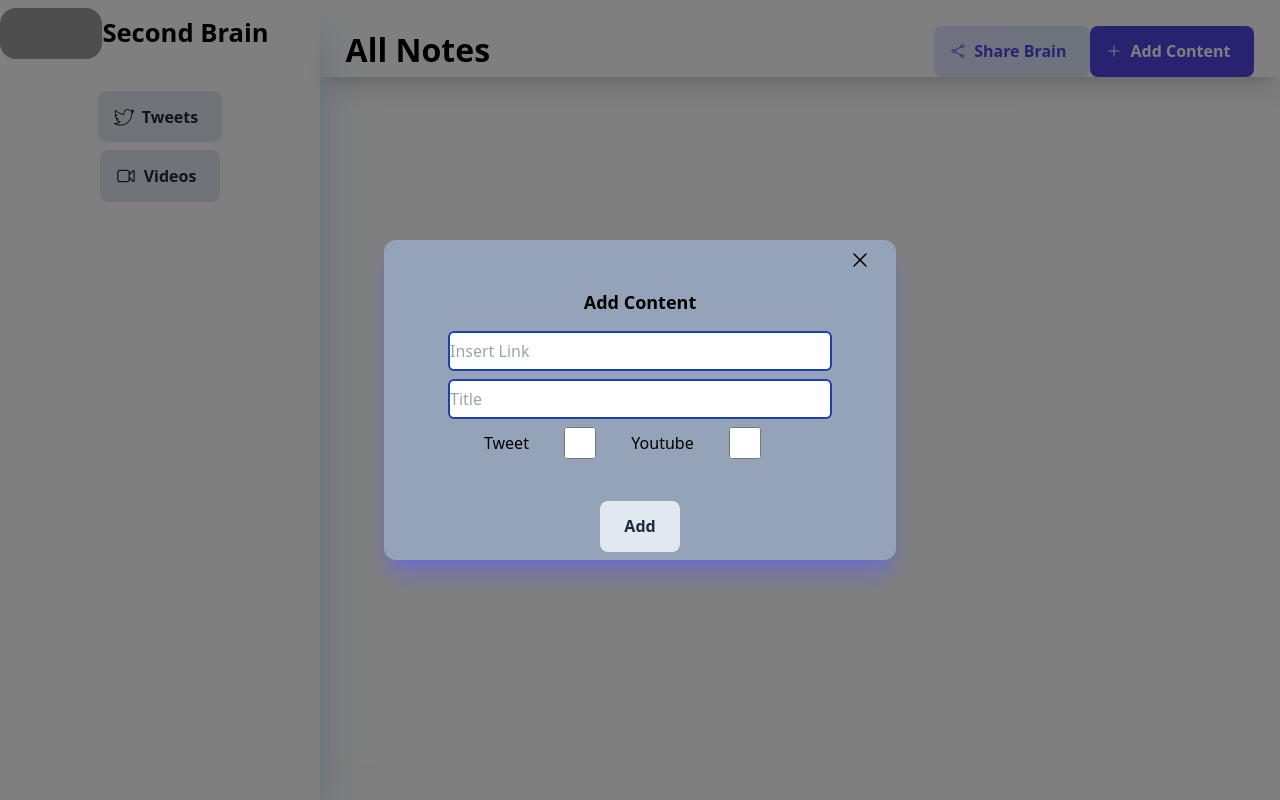
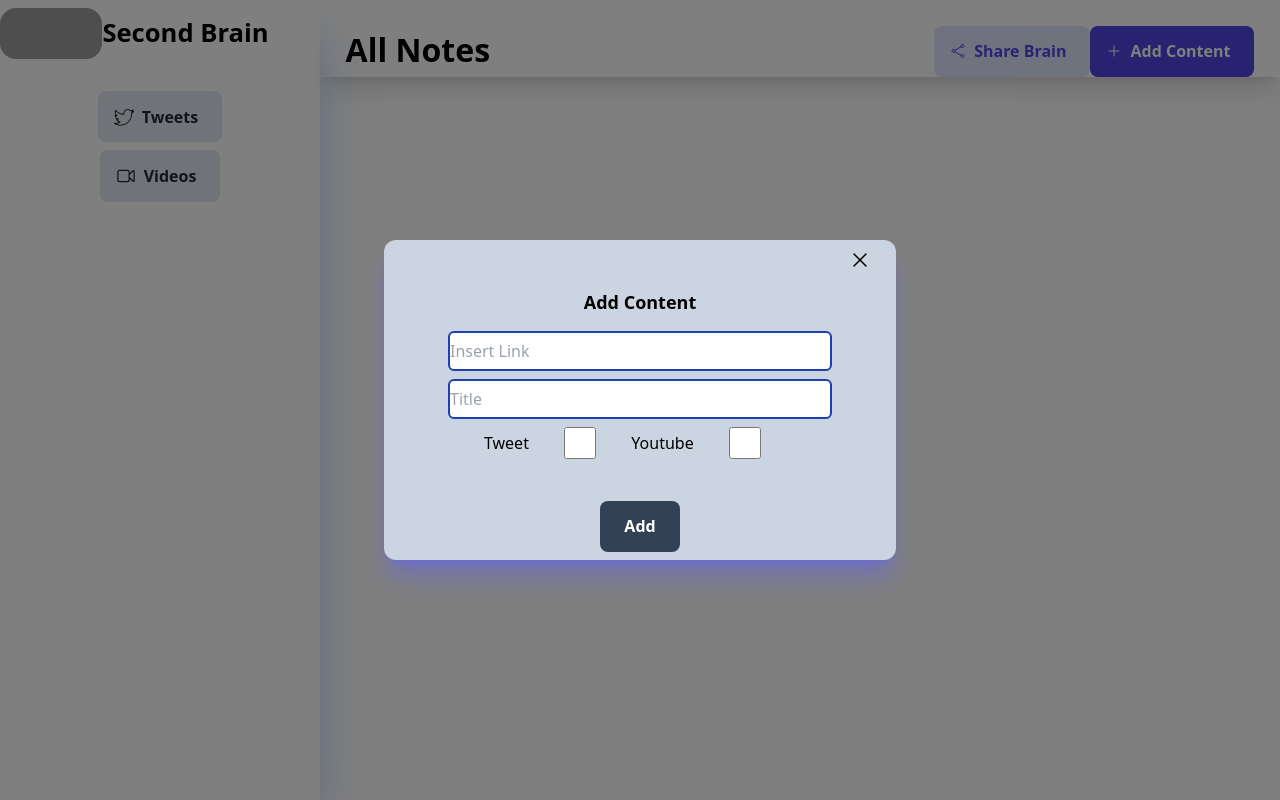
Before and after one commit to SinghaAnirban005/MemoryQuilt-FE, a React (Vite) app in the folder memory-fe/: page /home in a window 1280 px wide. Both pictures are taken after a click on the button "Add Content". Built offline with nearby package versions, Linux system fonts and the light colour scheme; grey boxes are pictures that could not be loaded.

Commit message:
Completed content Modal

```diff
--- a/memory-fe/src/components/ui/Button.tsx
+++ b/memory-fe/src/components/ui/Button.tsx
@@ -5,9 +5,10 @@ interface ButtonInterface {
     size: "lg" | "md" | "sm",
     startIcon ?: ReactElement,
     endIcon ?: ReactElement,
-    variant: "primary" | "secondary" | "default",
+    variant: "primary" | "secondary" | "default" | "other" | "other:hover",
     type: "submit" | "button",
-    onClick ?: () => void
+    onClick ?: () => void,
+    disabled?: boolean
 }
 
 const sizeStyles = {
@@ -19,11 +20,13 @@ const sizeStyles = {
 const variantStyles = {
     "primary": "bg-purple-600 text-white font-bold",
     "secondary": "bg-purple-300 text-purple-600 font-bold",
-    "default": "bg-slate-200 text-slate-800 font-bold"
+    "default": "bg-slate-200 text-slate-800 font-bold",
+    "other": "bg-slate-700 text-white font-bold",
+    "other:hover": "bg-slate-400 text-white font-bold"
 }
 
 export const Button = forwardRef<HTMLButtonElement, ButtonInterface>((props, ref) => {
-    return <button className={sizeStyles[props.size] + " " + variantStyles[props.variant]} type={props.type} onClick={props.onClick} ref={ref} >
+    return <button className={sizeStyles[props.size] + " " + variantStyles[props.variant]} type={props.type} onClick={props.onClick} ref={ref} disabled={props.disabled} >
         <div className="flex items-center">
         <span className="text-xs">
             {props.startIcon}
--- a/memory-fe/src/components/ui/ContentModal.tsx
+++ b/memory-fe/src/components/ui/ContentModal.tsx
@@ -1,12 +1,13 @@
 import axios from "axios"
-import { useState } from "react"
+import { useState, useEffect } from "react"
 import { useForm, SubmitHandler } from "react-hook-form"
 import { Input } from "./Input"
 import { Button } from "./Button"
 import { CloseIcon } from "../../icons/CloseIcon"
 
 interface Modal {
-    isOpen: boolean
+    isOpen: boolean,
+    onClose : () => void
 }
 
 type ContentInput = {
@@ -20,11 +21,15 @@ export const ContentModal = (props: Modal) => {
     const [loading, setLoading] = useState(false)
     const [error, setError] = useState('')
 
+    useEffect(() => {
+        console.log('Clicked')
+    }, [props.isOpen])
+
     const addContent: SubmitHandler<ContentInput> = async(data) => {
         setLoading(true)
         const updatedData = {
-            link: data.link,
-            title: data.title,
+            link: data.link.trim(),
+            title: data.title.trim(),
             type: data.type[0].trim().toString()
         }
 
@@ -38,15 +43,15 @@ export const ContentModal = (props: Modal) => {
             }
 
             setLoading(false)
-            props.isOpen = false
+            props.onClose()
         } catch (error: any) {
             setError(error)
         }
     }
 
     return props.isOpen ? (
-        <form onSubmit={handleSubmit(addContent)} className="flex flex-col h-[25vw] rounded-xl shadow-xl shadow-indigo-500/50 w-[40vw] justify-around items-center bg-slate-400">
-            <div className="flex justify-end pr-6 w-[100%] cursor-pointer">
+        <form onSubmit={handleSubmit(addContent)} className="flex flex-col h-[25vw] rounded-xl shadow-xl shadow-indigo-500/50 w-[40vw] justify-around items-center bg-slate-300">
+            <div className="flex justify-end pr-6 w-[100%] cursor-pointer" onClick={props.onClose}>
                 <CloseIcon size="lg" />
             </div>
 
@@ -87,7 +92,7 @@ export const ContentModal = (props: Modal) => {
             </div>
 
             <div className="mt-[2vw]">
-                <Button title={"Add"} size="md" variant="default" type="submit" />
+                {loading ? <Button title={"Adding ...🤩"} size="md" variant="other:hover" type="submit" disabled={true} /> : <Button title={"Add"} size="md" variant="other" type="submit" disabled={false} />}
             </div>
         </form>
     ) : null
--- a/memory-fe/src/pages/Brains.tsx
+++ b/memory-fe/src/pages/Brains.tsx
@@ -17,7 +17,7 @@ const fontVariant = {
 };
 
 export const Brains = (props: Brains) => {
-  // State to manage the visibility of the modal
+
   const [isModalVisible, setIsModalVisible] = useState(false);
 
   const openModal = () => setIsModalVisible(true);
@@ -25,7 +25,6 @@ export const Brains = (props: Brains) => {
 
   return (
     <div className="flex flex-col h-[100%] relative">
-      {/* Modal with a backdrop */}
       {isModalVisible && (
         <>
           <div
@@ -33,7 +32,7 @@ export const Brains = (props: Brains) => {
             onClick={closeModal}
           ></div>
           <div className="fixed inset-0 flex items-center justify-center z-50">
-            <ContentModal isOpen={isModalVisible} />
+            <ContentModal isOpen={isModalVisible} onClose={closeModal} />
           </div>
         </>
       )}
```
